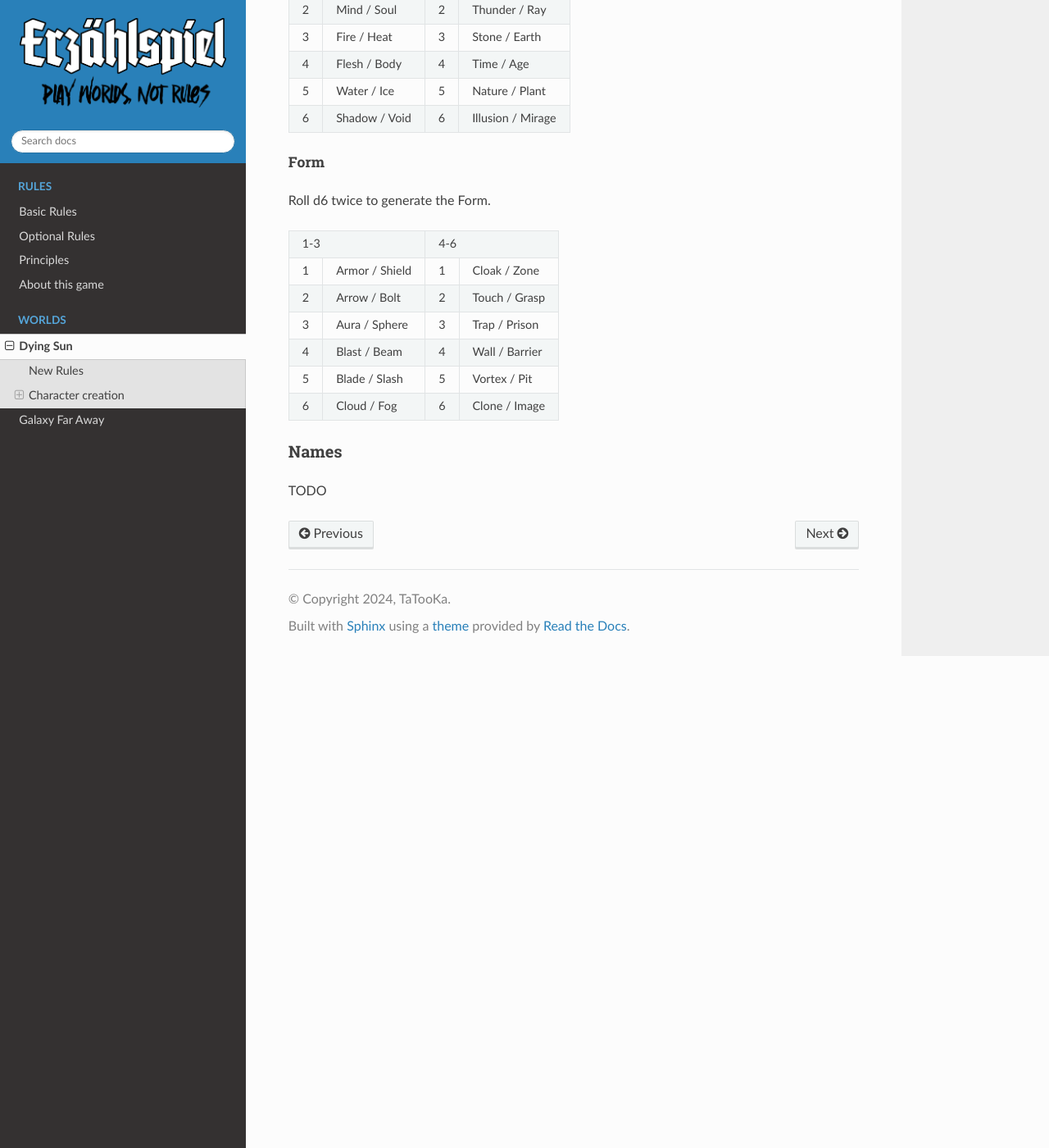
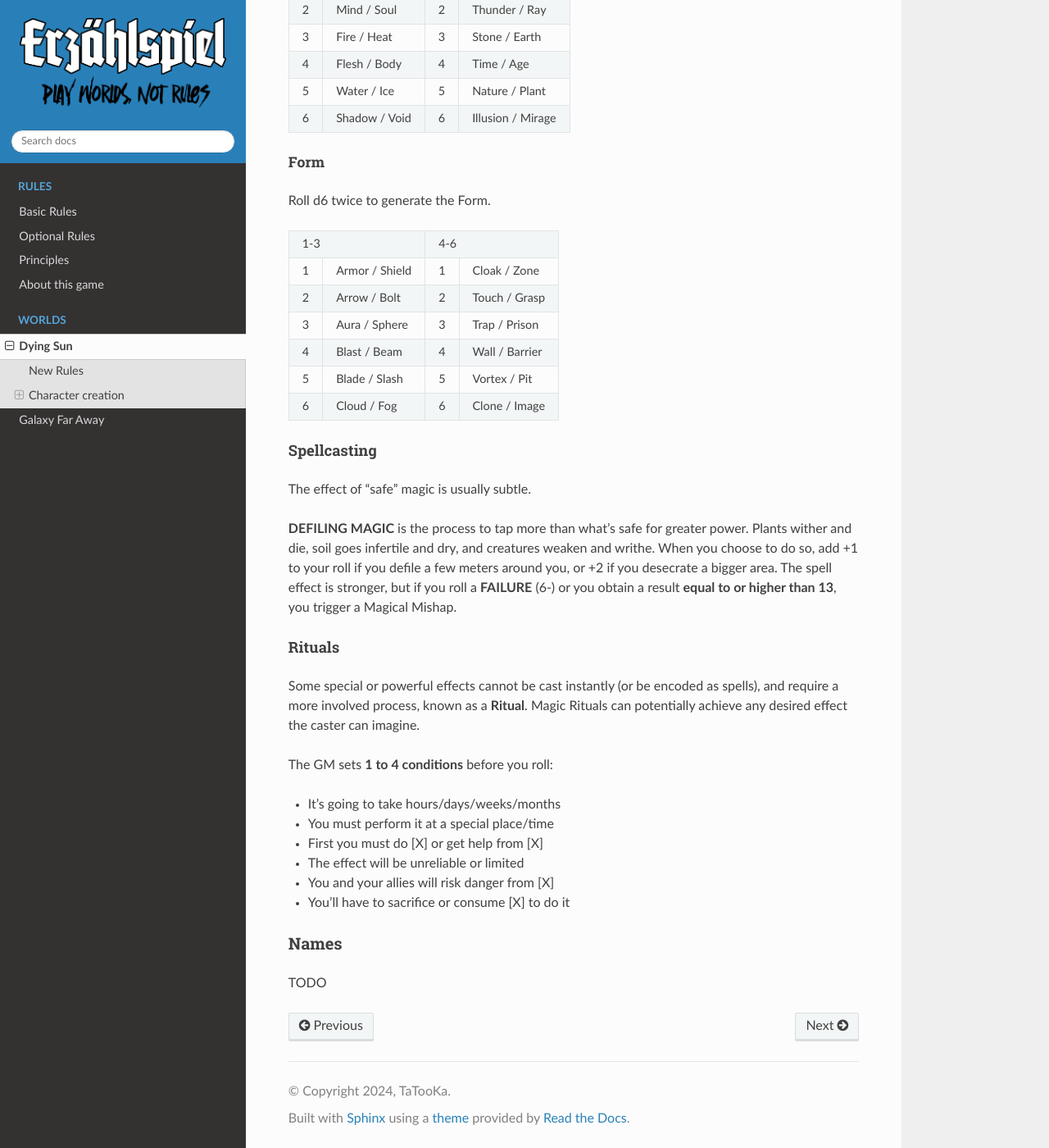
Before and after one commit to TaTooKa/froth, a Sphinx documentation site: the page built from docs/source/pages/dyingsun.rst, in a window 1280 px wide and 1400 px high, scrolled down 5684 px. Shown: the whole window at 82% size. Built offline with Sphinx 7.4.7 and the Read the Docs theme 3.1.0, drawn with Linux system fonts in a browser that asks for light colours; cross-references to code outside the pages are shown as plain code.

Commit message:
more additions to magic rules.

```diff
--- a/docs/source/pages/dyingsun.rst
+++ b/docs/source/pages/dyingsun.rst
@@ -59,7 +59,7 @@ Warlocks are the only ones who can cast *Spells* from their tattoos or execute *
 
 Skills: *Spellcasting*, *Rituals*.
 
-Gear: Roll d6-1 on the :hoverxref:`Random Weapons <weapons-table>` table, and get 1 random piece of :hoverxref:`armor <armor-table>`. Begin knowing 3 :hoverxref:`random spells <spells>`.
+Gear: Roll d6-1 on the :hoverxref:`Random Weapons <weapons-table>` table, and get 1 random piece of :hoverxref:`armor <armor-table>`. Begin knowing 3 :hoverxref:`random spells <spells-table>`.
 
 Species
 ~~~~~~~
@@ -246,10 +246,10 @@ Magic
 
 Magic takes its energy from the life essence of everything around the caster. A magic-user knows how to tap just enough, to power their spells in a safe way.
 
+.. _spells-table:
+
 Spells
 ^^^^^^
-
-.. _spells-table:
 
 Spells must be tattooed on the caster's body and recited at the time of execution. To create a Spell, generate a formula with a d6: 1-2: **Effect + Element**, 3-4: **Element + Form**, 5-6: **Effect + Form**. Then define it with the following tables, extrapolating function from its name.
 
@@ -316,6 +316,27 @@ Roll d6 twice to generate the Form.
 | 6 | Cloud / Fog    | 6 | Clone / Image  |
 +---+----------------+---+----------------+
 
+Spellcasting
+^^^^^^^^^^^^
+
+The effect of "safe" magic is usually subtle.
+
+**DEFILING MAGIC** is the process to tap more than what's safe for greater power. Plants wither and die, soil goes infertile and dry, and creatures weaken and writhe. When you choose to do so, add +1 to your roll if you defile a few meters around you, or +2 if you desecrate a bigger area. The spell effect is stronger, but if you roll a **FAILURE** (6-) or you obtain a result **equal to or higher than 13**, you trigger a Magical Mishap.
+
+Rituals
+^^^^^^^
+
+Some special or powerful effects cannot be cast instantly (or be encoded as spells), and require a more involved process, known as a **Ritual**. Magic Rituals can potentially achieve any desired effect the caster can imagine.
+
+The GM sets **1 to 4 conditions** before you roll:
+
+- It's going to take hours/days/weeks/months
+- You must perform it at a special place/time
+- First you must do [X] or get help from [X]
+- The effect will be unreliable or limited
+- You and your allies will risk danger from [X]
+- You'll have to sacrifice or consume [X] to do it
+
 Names
 ~~~~~
 
```
